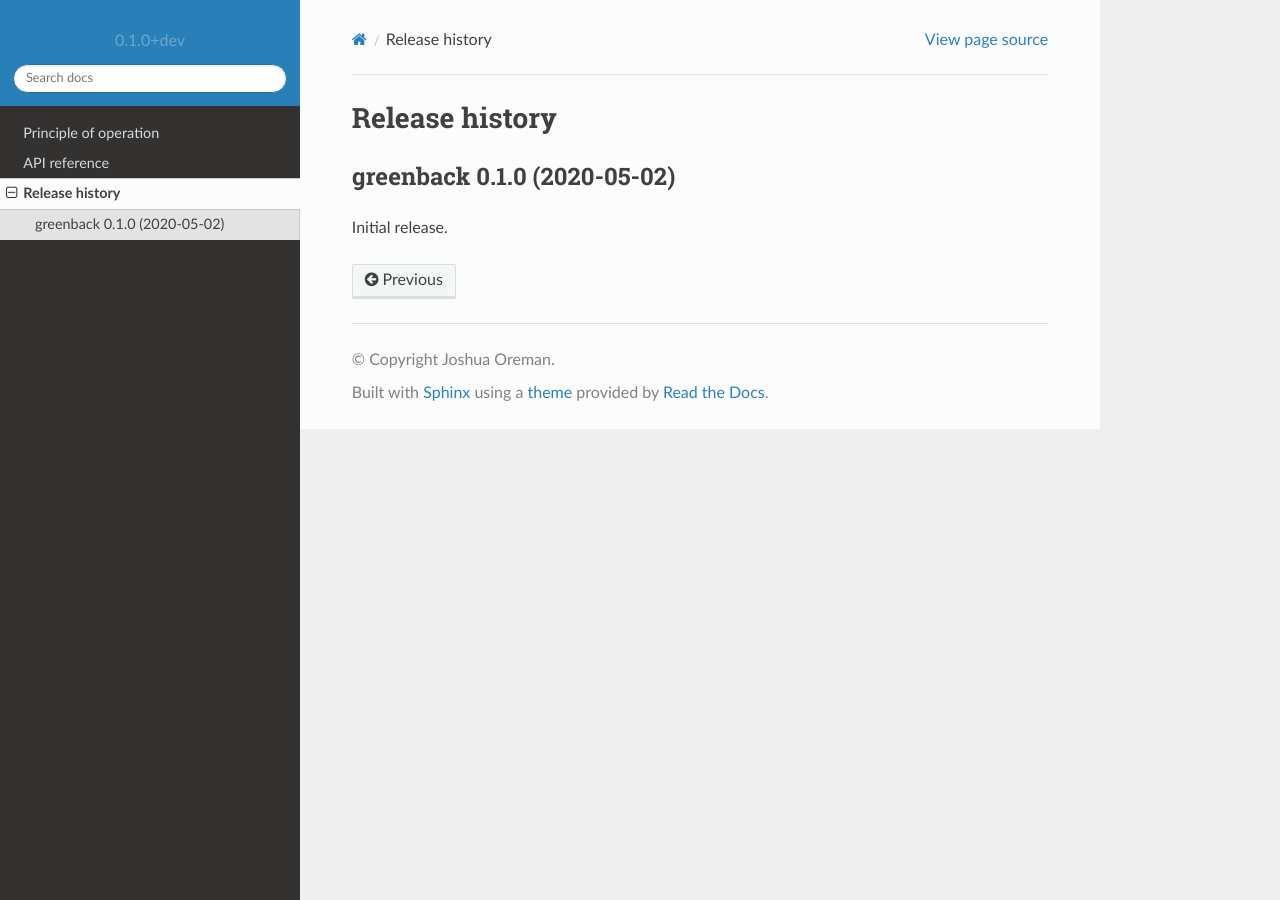
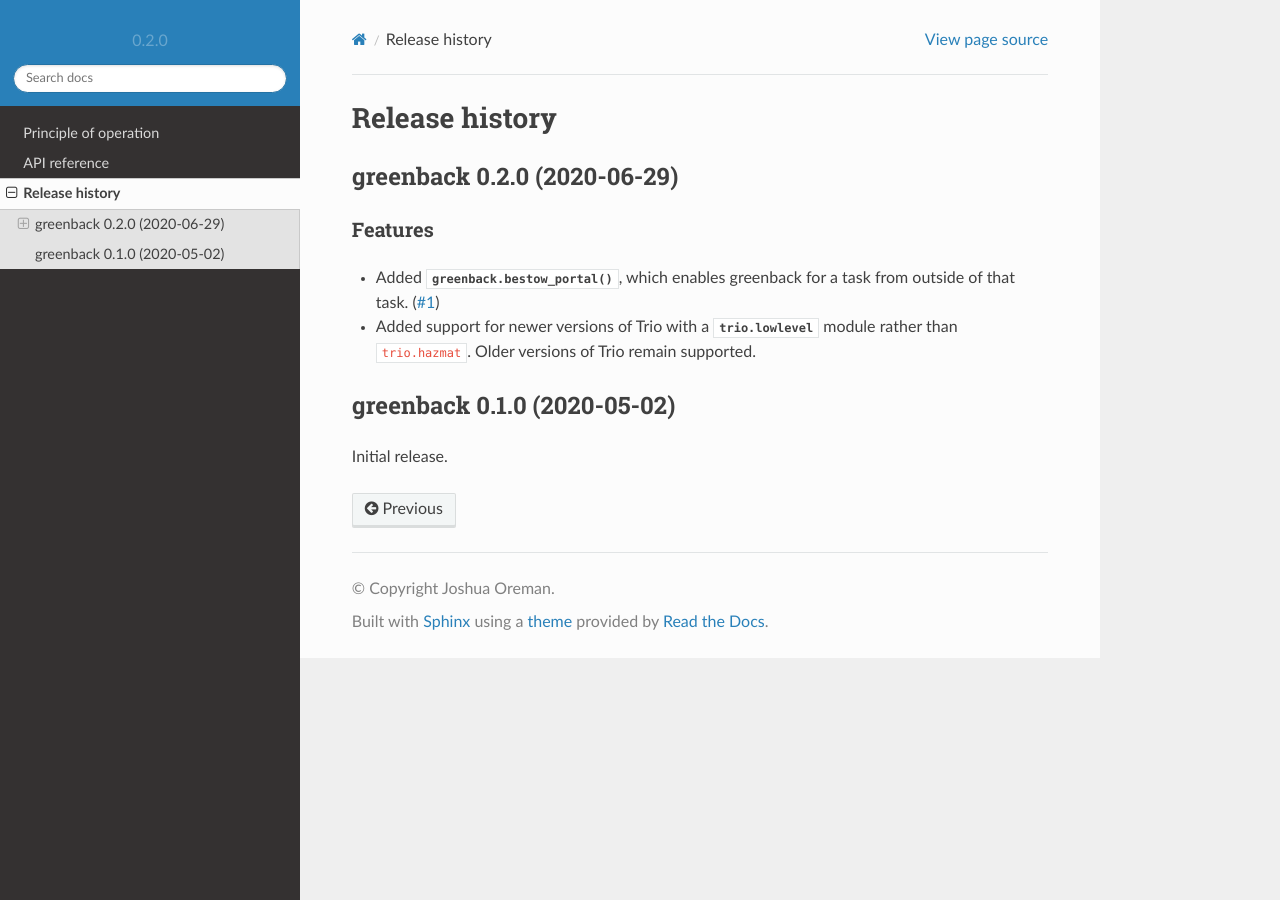
Before and after one commit to oremanj/greenback, a Sphinx documentation site: the page built from docs/source/history.rst, in a window 1280 px wide. Built offline with Sphinx 7.4.7 and the Read the Docs theme 2.0.0, drawn with Linux system fonts in a browser that asks for light colours.

Commit message:
Run towncrier and bump version to 0.2.0

```diff
--- a/docs/source/history.rst
+++ b/docs/source/history.rst
@@ -5,6 +5,19 @@ Release history
 
 .. towncrier release notes start
 
+greenback 0.2.0 (2020-06-29)
+----------------------------
+
+Features
+~~~~~~~~
+
+- Added :func:`greenback.bestow_portal`, which enables greenback for a task from outside
+  of that task. (`#1 <https://github.com/oremanj/greenback/issues/1>`__)
+
+- Added support for newer versions of Trio with a `trio.lowlevel` module rather than
+  ``trio.hazmat``. Older versions of Trio remain supported.
+
+
 greenback 0.1.0 (2020-05-02)
 ----------------------------
 
--- a/greenback/_version.py
+++ b/greenback/_version.py
@@ -1,3 +1,3 @@
 # This file is imported from __init__.py and exec'd from setup.py
 
-__version__ = "0.1.0+dev"
+__version__ = "0.2.0"
--- a/newsfragments/1.feature.rst
+++ /dev/null
@@ -1,5 +0,0 @@
-Added :func:`greenback.bestow_portal`, which enables greenback for a task from outside
-of that task.
-
-Added support for newer versions of Trio with a `trio.lowlevel` module rather than
-``trio.hazmat``.
```
